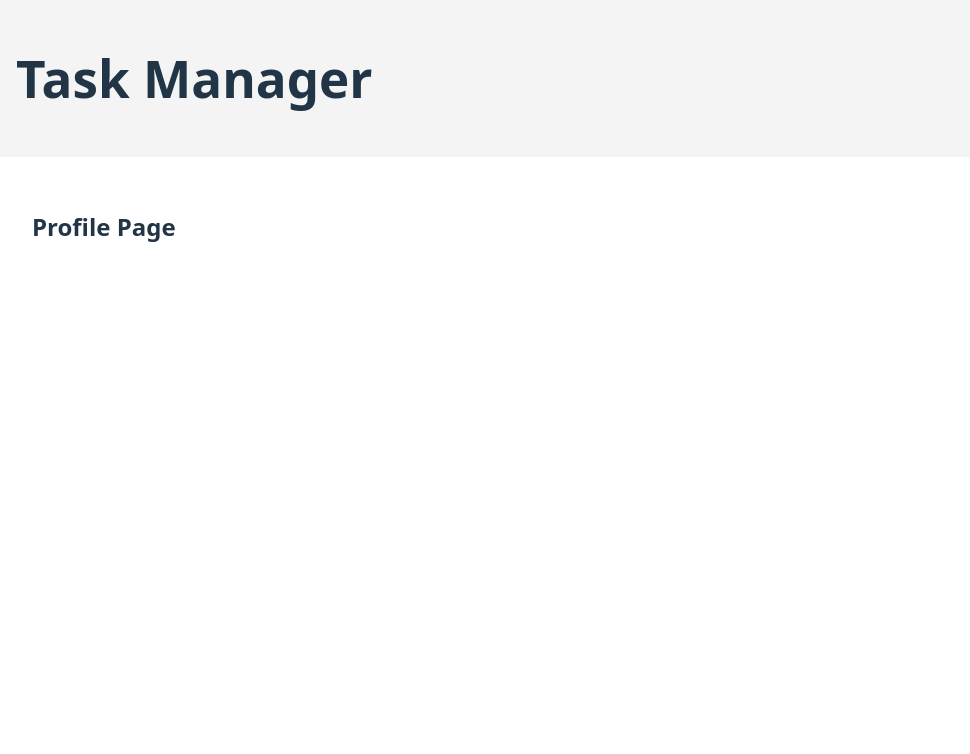
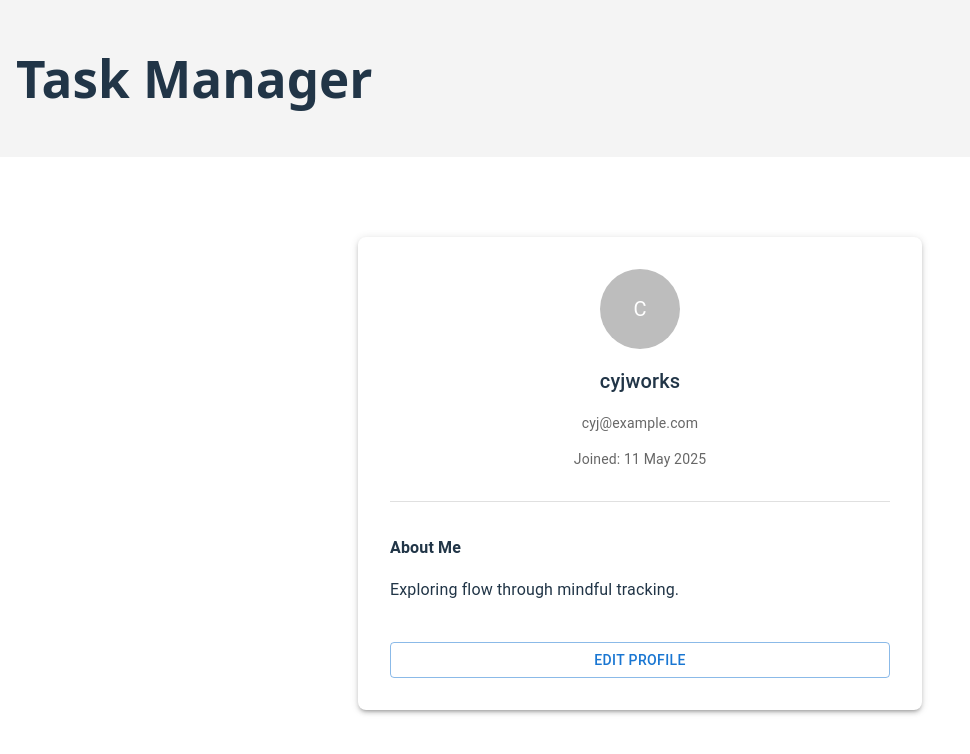
Before and after one commit to cyjworks/task-manager-frontend, a React (Vite) app: page /profile in a window 1280 px wide. Shown: the top 754 px of the page, without its empty margins (0-970 px from the left). Built offline with nearby package versions, Linux system fonts and the light colour scheme; no server answers.

Commit message:
feat: implement ProfilePage UI with sample data

```diff
--- a/src/pages/ProfilePage.tsx
+++ b/src/pages/ProfilePage.tsx
@@ -1,3 +1,36 @@
+import { Box, Avatar, Typography, Button, Divider } from '@mui/material';
+
 export default function ProfilePage() {
-    return <h2>Profile Page</h2>;
-  }
+  const user = {
+    nickname: 'cyjworks',
+    email: 'cyj@example.com',
+    joinDate: '2025-05-11',
+    bio: 'Exploring flow through mindful tracking.',
+  };
+
+  const formattedDate = new Date(user.joinDate).toLocaleDateString('en-GB', {
+    year: 'numeric',
+    month: 'long',
+    day: 'numeric',
+  });
+
+  return (
+    <Box maxWidth={500} mx="auto" mt={6} p={4} borderRadius={2} boxShadow={3} bgcolor="white">
+      <Box display="flex" flexDirection="column" alignItems="center" gap={2}>
+        <Avatar sx={{ width: 80, height: 80 }}>{user.nickname[0]?.toUpperCase()}</Avatar>
+        <Typography variant="h6">{user.nickname}</Typography>
+        <Typography variant="body2" color="text.secondary">{user.email}</Typography>
+        <Typography variant="body2" color="text.secondary">Joined: {formattedDate}</Typography>
+
+        <Divider sx={{ width: '100%', my: 2 }} />
+
+        <Typography variant="subtitle1" fontWeight="bold" alignSelf="flex-start">About Me</Typography>
+        <Typography variant="body1" alignSelf="flex-start">{user.bio}</Typography>
+
+        <Button variant="outlined" fullWidth sx={{ mt: 3 }}>
+          Edit Profile
+        </Button>
+      </Box>
+    </Box>
+  );
+}
```
